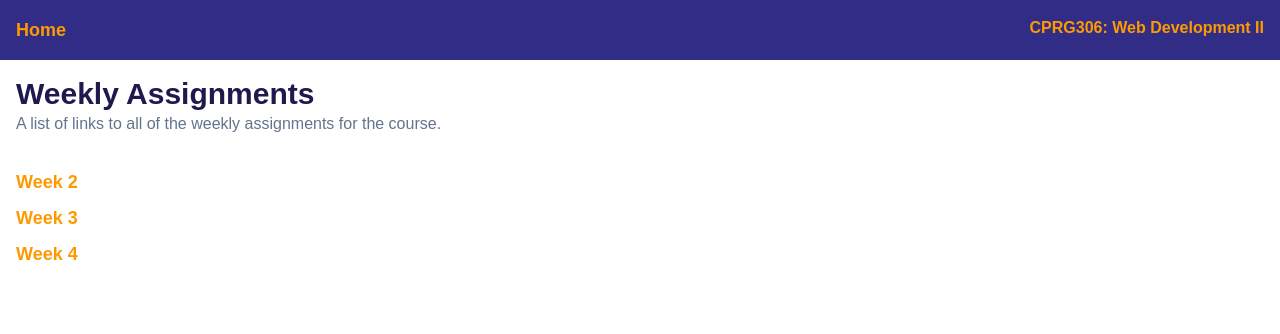
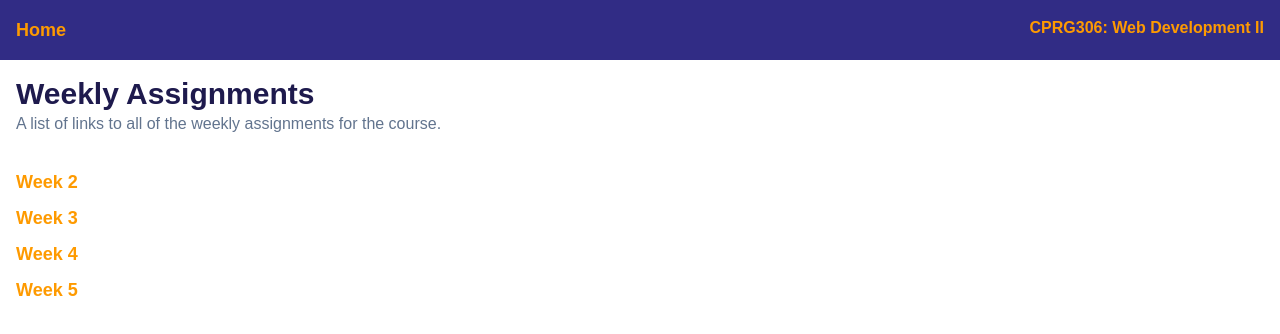
Before and after one commit to jenna-hackett/cprg306-assignments, a Next.js app: page / in a window 1280 px wide. Shown: the top 334 px of the page. Built offline with nearby package versions, Linux system fonts and the light colour scheme.

Commit message:
rendered week 5 link to homepage.

```diff
--- a/app/components/LinkInformation.js
+++ b/app/components/LinkInformation.js
@@ -19,5 +19,9 @@ export const linkInfo = [
     {
       href: "https://github.com/jenna-hackett/cprg306-assignments",
       text: "cprg306-assignments"
+    },
+    {
+      href: "./week-5",
+      text: "Week 5"
     }
   ];
--- a/app/page.js
+++ b/app/page.js
@@ -29,6 +29,9 @@ export default function Home() {
           <li>
               <PageLinks {...linkInfo[3]} />
           </li>
+          <li>
+              <PageLinks {...linkInfo[5]} />
+          </li>
         </ul>
     </main>
   );
```
